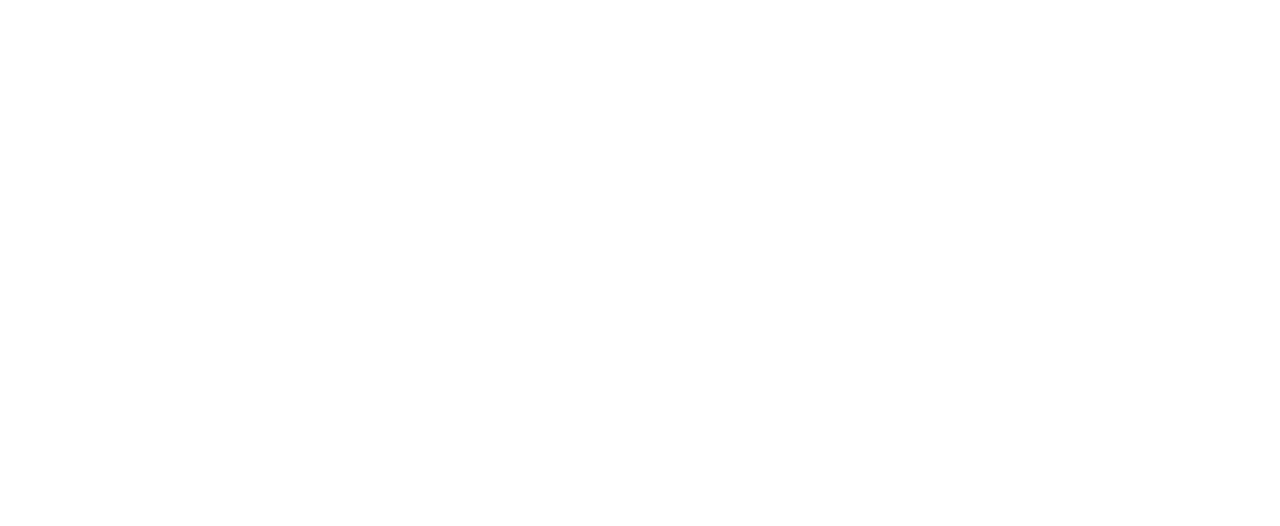
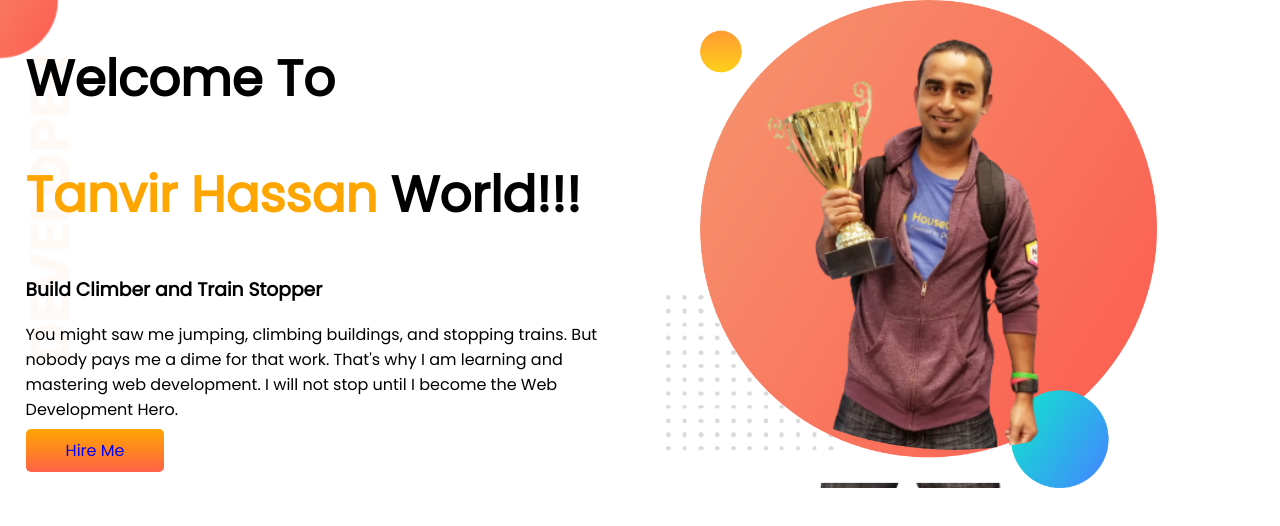
Before and after one commit to dvlprtanvir/developer-portfolio, a plain HTML site: page index.html in a window 1280 px wide. Drawn offline with Linux system fonts and the light colour scheme.

Commit message:
top banner added

```diff
--- a/index.html
+++ b/index.html
@@ -1,13 +1,36 @@
 <!DOCTYPE html>
 <html lang="en">
+
 <head>
     <meta charset="UTF-8">
     <meta http-equiv="X-UA-Compatible" content="IE=edge">
     <meta name="viewport" content="width=device-width, initial-scale=1.0">
     <title>Tanvir's Portfolio</title>
+    <link rel="preconnect" href="https://fonts.googleapis.com">
+    <link rel="preconnect" href="https://fonts.gstatic.com" crossorigin>
+    <link href="https://fonts.googleapis.com/css2?family=Poppins&display=swap" rel="stylesheet">
     <link rel="stylesheet" href="style.css">
 </head>
+
 <body>
+    <section class="top-banner">
+        <div class="half-width">
+            <h1>Welcome To</h1>
+            <h1> <span class="orange-color">Tanvir Hassan </span> World!!! </h1>
+            <h3>Build Climber and Train Stopper</h3>
+            <p>You might saw me jumping, climbing buildings, and stopping trains. But nobody pays me a dime for that
+                work.
+                That's why I am learning and mastering web development. I will not stop until I become the Web
+                Development
+                Hero.</p>
+                <a class="link-button" target="_blank" href="https://github.com/dvlprtanvir">Hire Me</a>
+        </div>
+        <div class="half-width">
+            <img src="images/tan-bg.png" alt="">
+        </div>
+    </section>
+
 
 </body>
+
 </html>
--- a/style.css
+++ b/style.css
@@ -0,0 +1,30 @@
+body{
+    font-family: 'Poppins', sans-serif;
+    margin: 0;
+}
+h1{
+    font-size: 50px;
+}
+.orange-color{
+    color: orange;
+}
+section{
+    display: flex;
+}
+.half-width{
+    width: 50%;
+    padding-left: 2%;
+}
+.half-width img{
+    width: 80%;
+}
+.link-button{
+    text-decoration: none;
+    background-image: linear-gradient(orange, tomato);
+    padding: 10px 40px;
+    border-radius: 5px;
+}
+.top-banner{
+    background-image: url(images/top-banner.png);
+    background-repeat: no-repeat;
+}
```
Also changed, not shown: images/dream-bg.png (added), images/exp-bg.png (added), images/jhankar.png (added), images/jhankar2.png (added), images/my-bg.png (added), images/my-bg2.png (added), images/tan-bg.png (added), images/top-banner.png (added), 7 other files.
